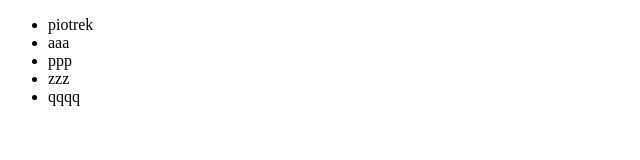
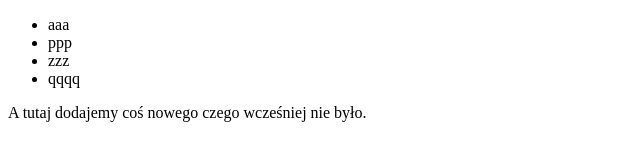
Before and after one commit to Piotrek-Sz/GitTest, a plain HTML site: page index.html in a window 1280 px wide. Shown: the whole page, without its empty margins (0-640 px from the left). Drawn offline with Linux system fonts and the light colour scheme.

Commit message:
nowy div

```diff
--- a/index.html
+++ b/index.html
@@ -6,11 +6,11 @@
 </head>
 <body>
     <ul>
-        <li>piotrek</li>
         <li>aaa</li>
         <li>ppp</li>
         <li>zzz</li>
         <li>qqqq</li>
     </ul>
+    <div> A tutaj dodajemy coś nowego czego wcześniej nie było.</div>
 </body>
 </html>
```
